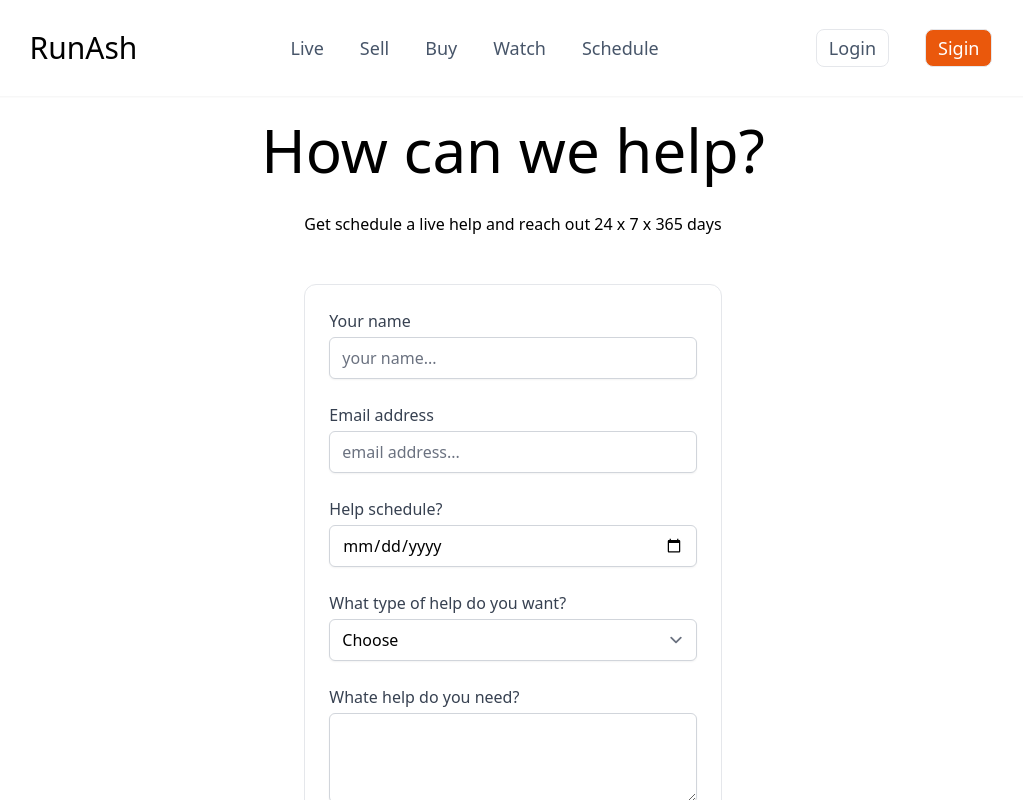
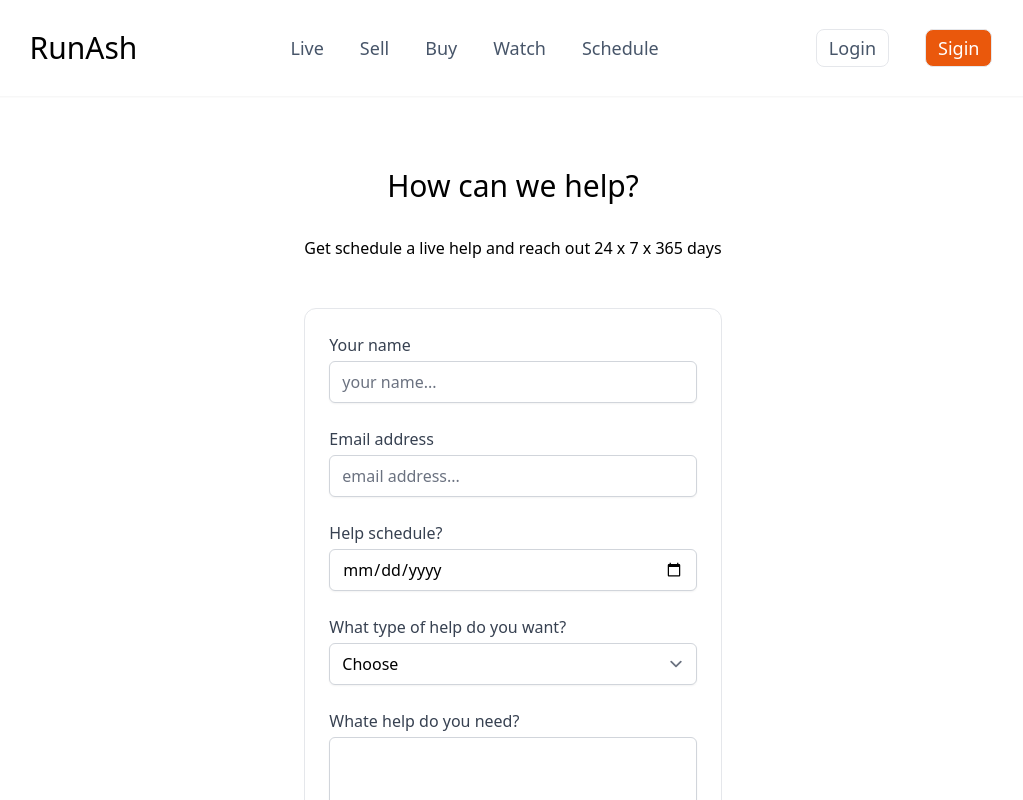
Before and after one commit to Vaibhavmurmu/nextjs13, a Next.js app: page /help in a window 1280 px wide. Shown: the top 800 px of the page, without its empty margins (127-1150 px from the left). Built offline with nearby package versions, Linux system fonts and the light colour scheme.

Commit message:
Update help.js

```diff
--- a/pages/help.js
+++ b/pages/help.js
@@ -5,8 +5,8 @@ import Image from 'next/image'
 export default function Help() {
     return (
         <main className="mt-16 flex w-full flex-1 flex-col items-center justify-centre px-20 text-center">
-        <div className="flex min-h-screen flex-col items-center justify-center py-2">
-            <h1 className="mt-12 text-6xl font-n">
+        <div className="mt-12 flex min-h-screen flex-col items-center justify-center py-2">
+            <h1 className="mt-12 text-3xl font-b">
                 How can we help?
             </h1>
             <div className="py-8">
```
